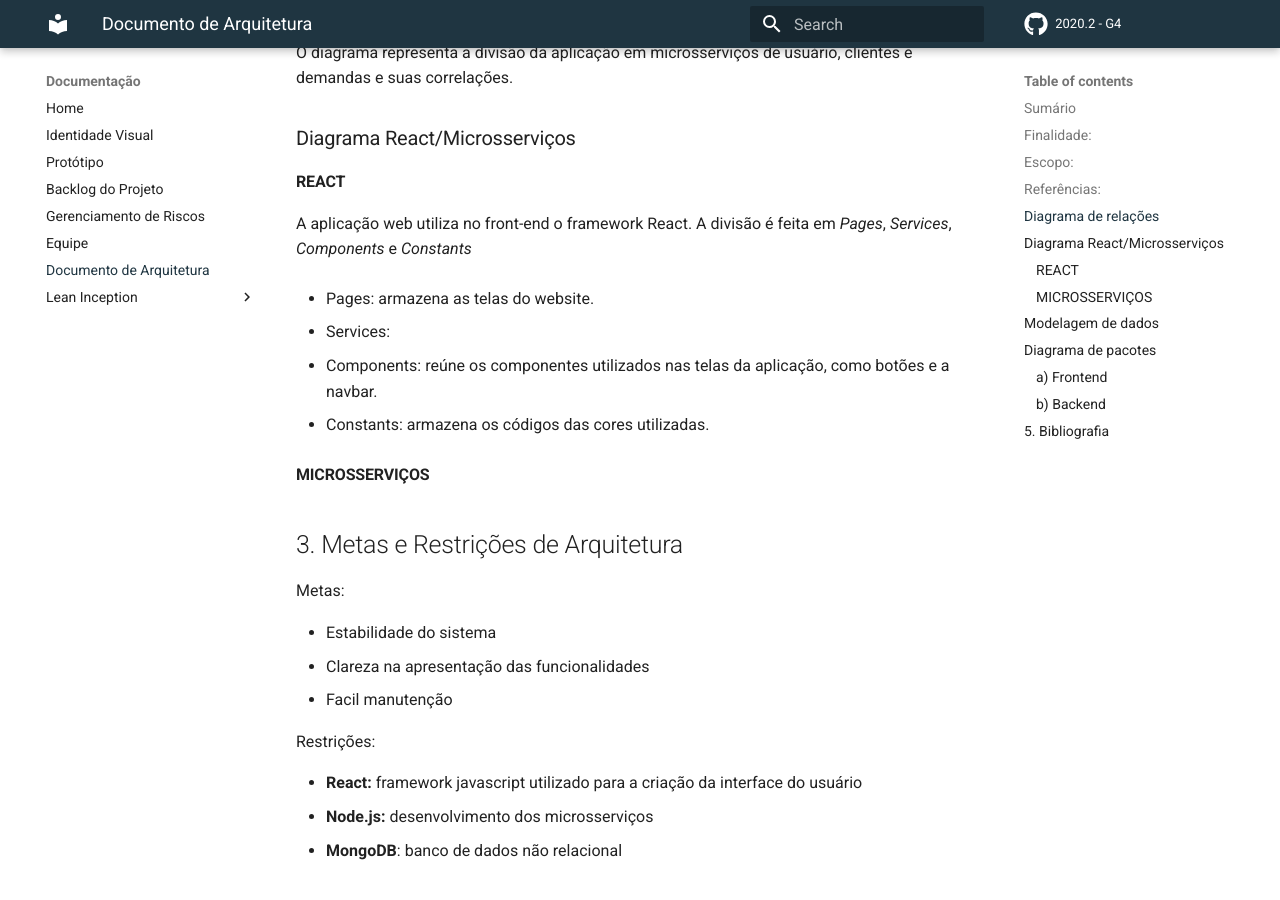
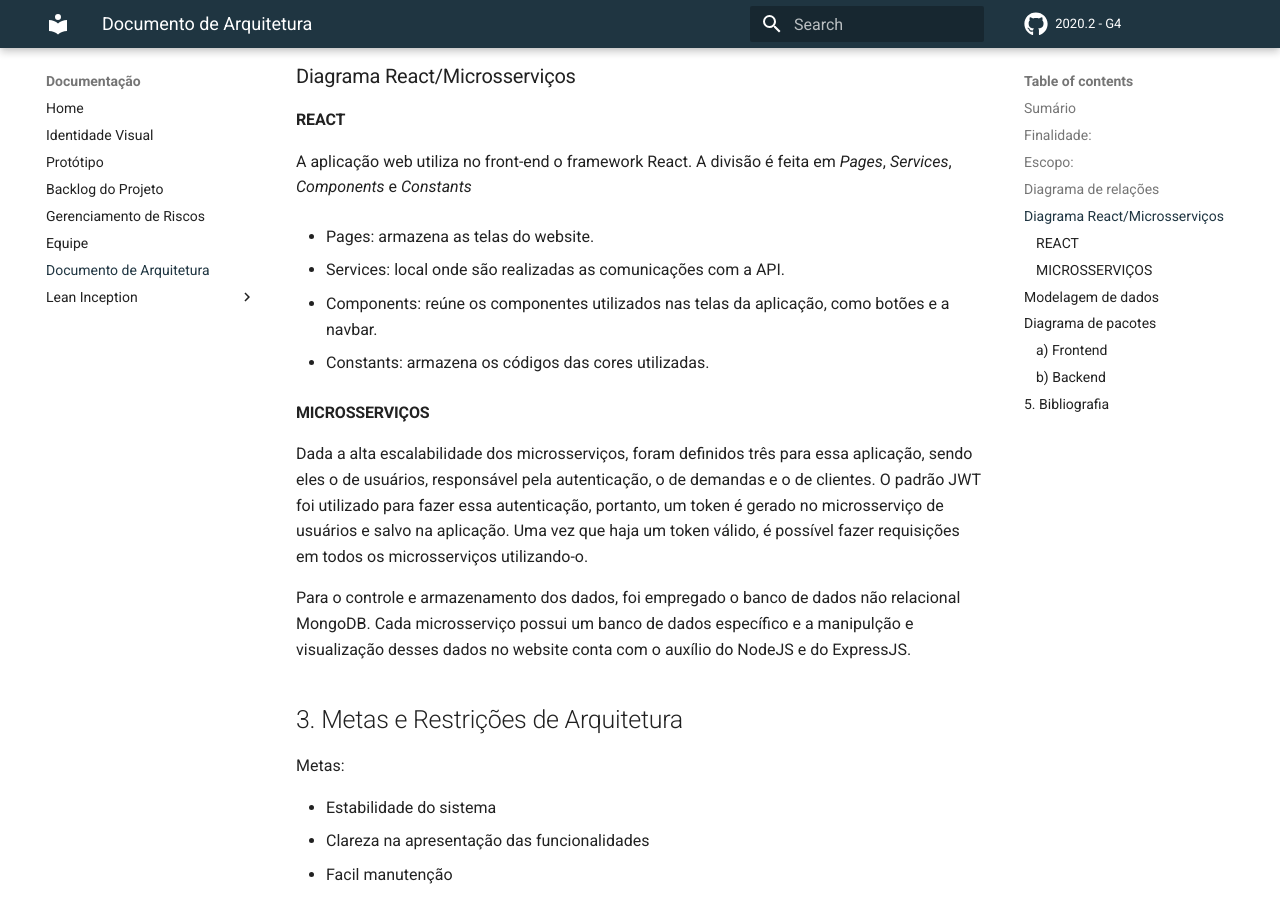
Before and after one commit to fga-eps-mds/2020-2-SiGeD, an MkDocs documentation site: the page built from docs/architecturedocument.md, in a window 1280 px wide and 900 px high, scrolled down 1547 px. Built offline with MkDocs 1.6.1 and Material for MkDocs 9.7.7, drawn with Linux system fonts in a browser that asks for light colours; comment, search, counter and statistics services are not loaded.

Commit message:
Add description in microservices and services and exclude references.
Co-authored-by: <lucascandradex14@gmail.com>
Signed-off-by: DafneM <moretti.dafne2@gmail.com>

```diff
--- a/docs/architecturedocument.md
+++ b/docs/architecturedocument.md
@@ -23,8 +23,6 @@
 
 Nesse documento de arquitetura, é feita uma descrição dos termos arquiteturais utilizados no desenvolvimento desse produto de software.
 
-### Referências:
-
 <a name="arquitetura"></a><h2>2. Representação da Arquitetura</h2>
 
 ### Diagrama de relações
@@ -40,12 +38,16 @@
 
 * Pages: armazena as telas do website.
 
-* Services:
+* Services: local onde são realizadas as comunicações com a API.
 
 * Components: reúne os componentes utilizados nas telas da aplicação, como botões e a navbar.
 
 * Constants: armazena os códigos das cores utilizadas.
+
 #### **MICROSSERVIÇOS**
+Dada a alta escalabilidade dos microsserviços, foram definidos três para essa aplicação, sendo eles o de usuários, responsável pela autenticação, o de demandas e o de clientes. O padrão JWT foi utilizado para fazer essa autenticação, portanto, um token é gerado no microsserviço de usuários e salvo na aplicação. Uma vez que haja um token válido, é possível fazer requisições em todos os microsserviços utilizando-o.
+
+Para o controle e armazenamento dos dados, foi empregado o banco de dados não relacional MongoDB. Cada microsserviço possui um banco de dados específico e a manipulção e visualização desses dados no website conta com o auxílio do NodeJS e do ExpressJS.
 
 
 <a name="metas"></a><h2>3. Metas e Restrições de Arquitetura</h2>
```
